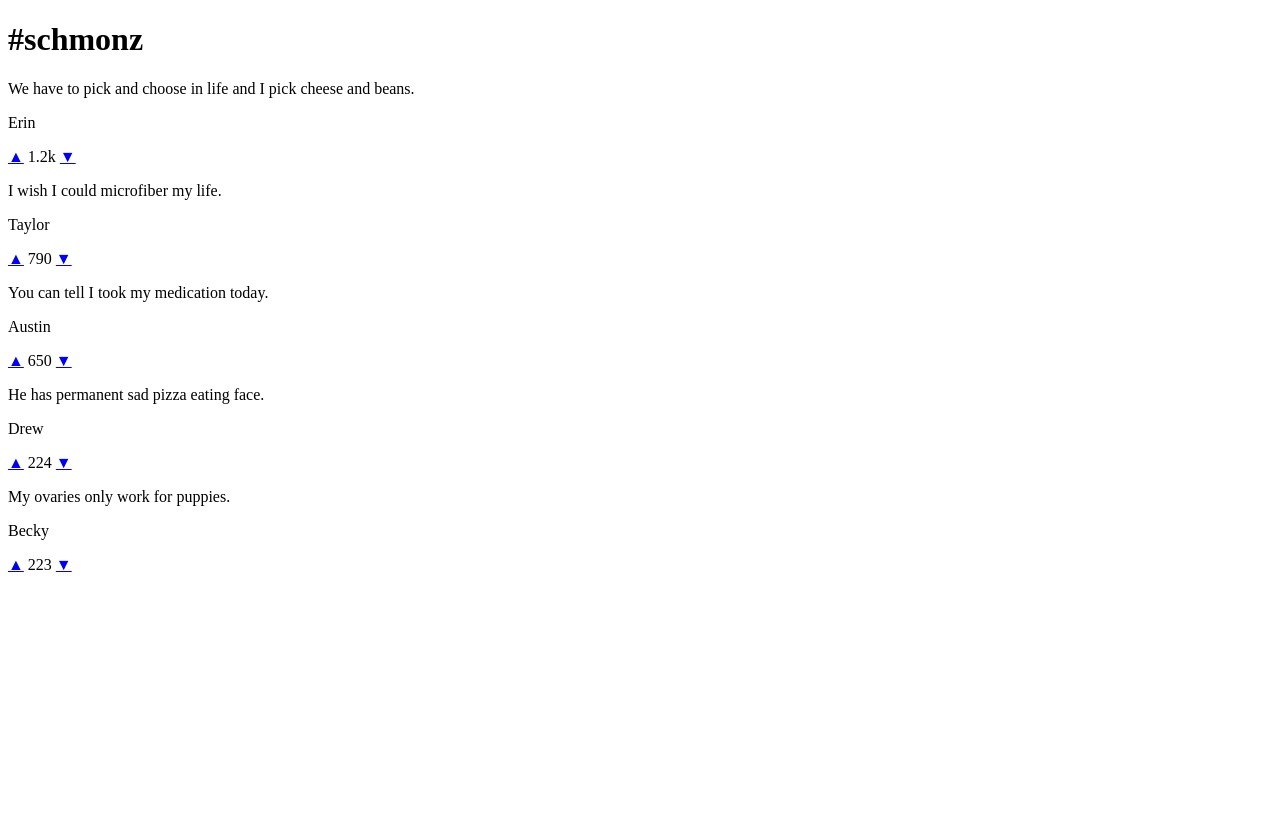
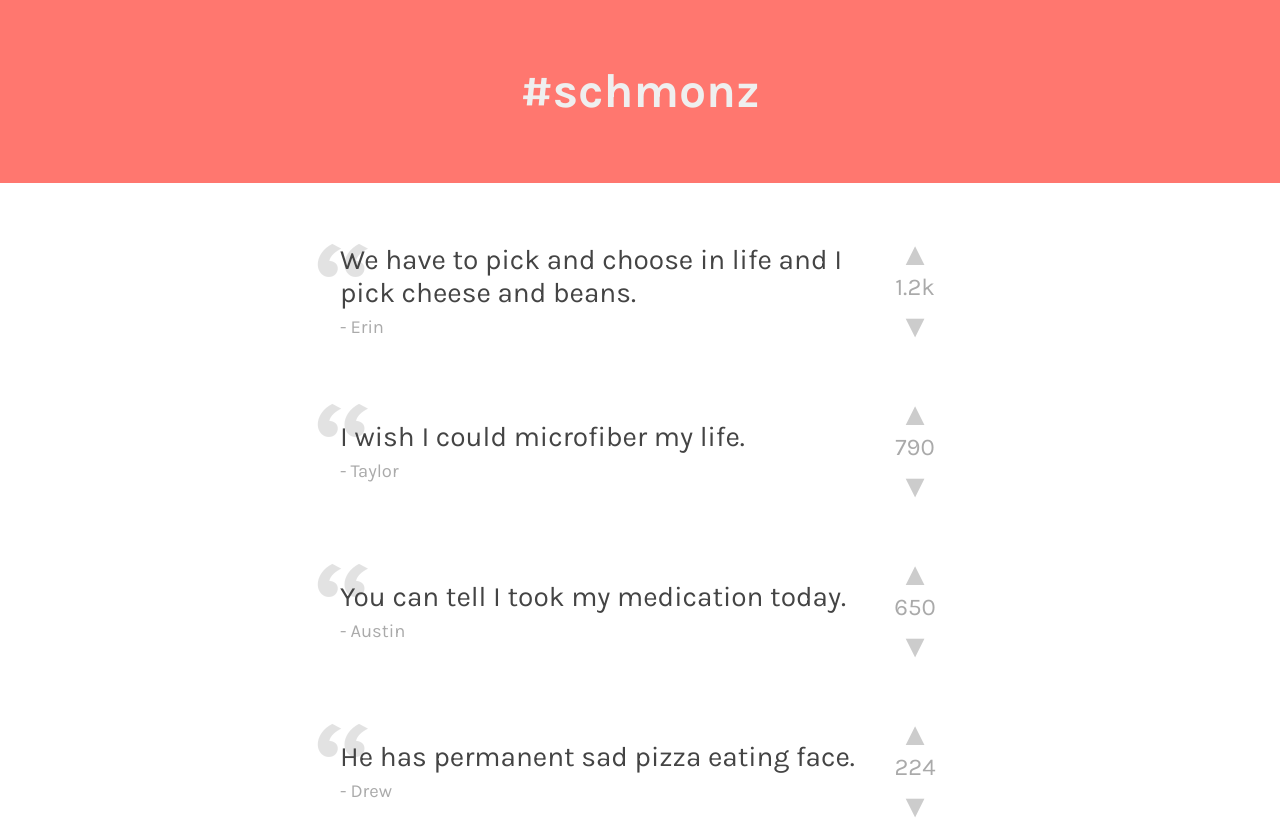
Before and after one commit to jamstack-cincinnati/1905-getting-started-with-netlify, a website: page www/index.html in a window 1280 px wide. Shown: the top 826 px of the page. Before the commit the page ends 800 px from the top, so only its background shows below. Drawn offline with Linux system fonts and the light colour scheme; the site is published under a folder, as on GitHub Pages, so addresses that start at the root find nothing.

Commit message:
Load CSS files relatively

```diff
--- a/www/index.html
+++ b/www/index.html
@@ -7,8 +7,8 @@
     <meta name="description" content="Real weird quotes from real weird people." />
     <meta name="viewport" content="width=device-width, initial-scale=1" />
     <link href="https://fonts.googleapis.com/css?family=Karla:400,700" rel="stylesheet" />
-    <link rel="stylesheet" href="/reset.css" />
-    <link rel="stylesheet" href="/main.css" />
+    <link rel="stylesheet" href="reset.css" />
+    <link rel="stylesheet" href="main.css" />
   </head>
   <body>
     <header class="header"><h1 class="header-title">#schmonz</h1></header>
```
Also changed, not shown: 1 other file.
